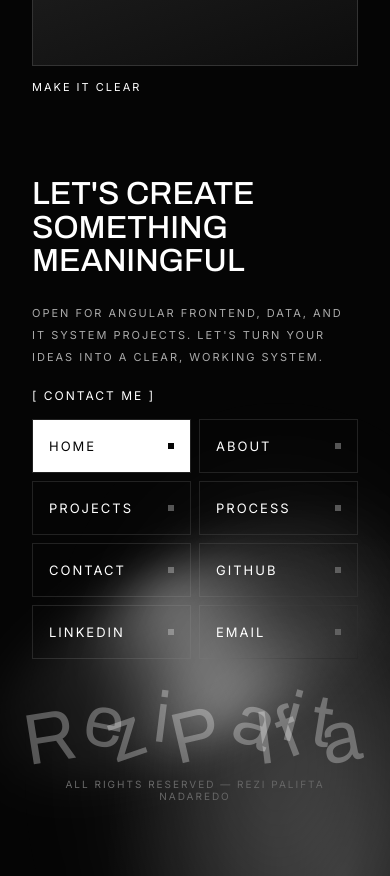
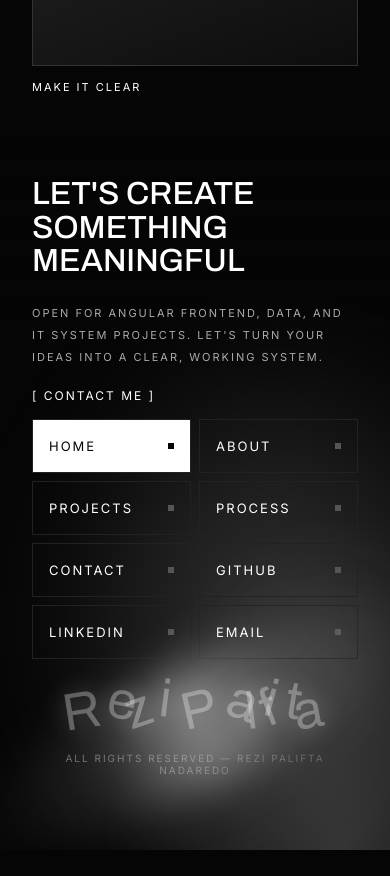
Before and after one commit to rezipn/porto-rezi, an Angular app: page / in a window 390 px wide. Shown: the part 5000-5876 px from the top of the page. After the commit the page ends 5850 px from the top, so only its background shows below. Built offline with nearby package versions, Linux system fonts and the light colour scheme.

Commit message:
Fix mobile footer big letters and light beam

```diff
--- a/src/app/app.scss
+++ b/src/app/app.scss
@@ -392,3 +392,24 @@ a.work-row { text-decoration: none; color: inherit; cursor: pointer; }
   transform: translateY(32px);
   transition: opacity 1.1s ease, transform 1.1s ease, background .25s, color .25s;
 }
+
+@media (max-width: 768px) {
+  .footer-big { font-size: 13.5vw; letter-spacing: -1px; }
+  .footer-big.messy { margin-top: 16px; transform: translateY(10%); }
+  .footer-big.messy span {
+    text-shadow: 0 0 26px rgba(255,255,255,.28);
+  }
+  .footer-big.messy span:nth-child(1)  { transform: rotate(-9deg) translateY(.14em); }
+  .footer-big.messy span:nth-child(2)  { transform: rotate(11deg) translateY(-.05em); }
+  .footer-big.messy span:nth-child(3)  { transform: rotate(-19deg) translateY(.09em); }
+  .footer-big.messy span:nth-child(4)  { transform: rotate(7deg) translateY(-.09em); }
+  .footer-big.messy span:nth-child(6)  { transform: rotate(-13deg) translateY(.11em); }
+  .footer-big.messy span:nth-child(7)  { transform: rotate(21deg) translateY(-.07em); }
+  .footer-big.messy span:nth-child(8)  { transform: rotate(-7deg) translateY(.15em); }
+  .footer-big.messy span:nth-child(9)  { transform: rotate(15deg) translateY(-.11em); }
+  .footer-big.messy span:nth-child(10) { transform: rotate(-21deg) translateY(.07em); }
+  .footer-big.messy span:nth-child(11) { transform: rotate(9deg) translateY(-.05em); }
+  .footer-big.messy span:nth-child(12) { transform: rotate(-11deg) translateY(.13em); }
+  .contact::after { top: auto; bottom: 9%; height: 120px; }
+  .contact::before { width: 120%; right: -30%; bottom: -8%; }
+}
```
